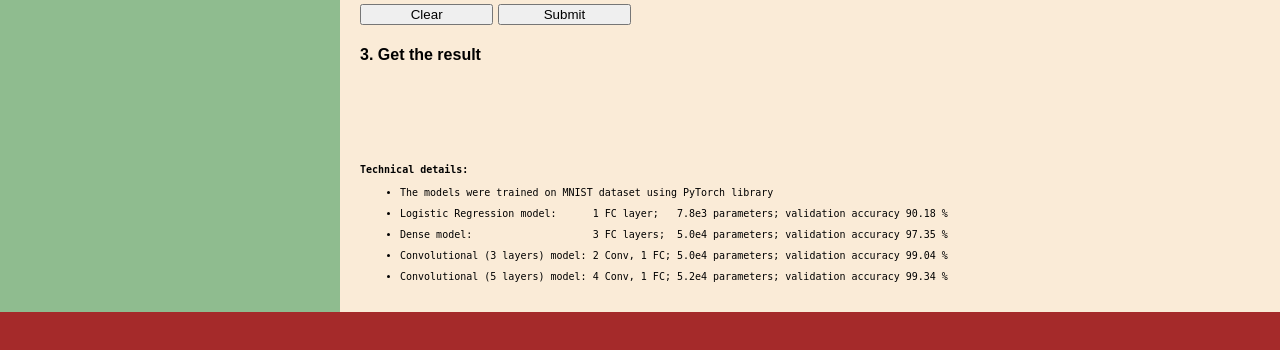
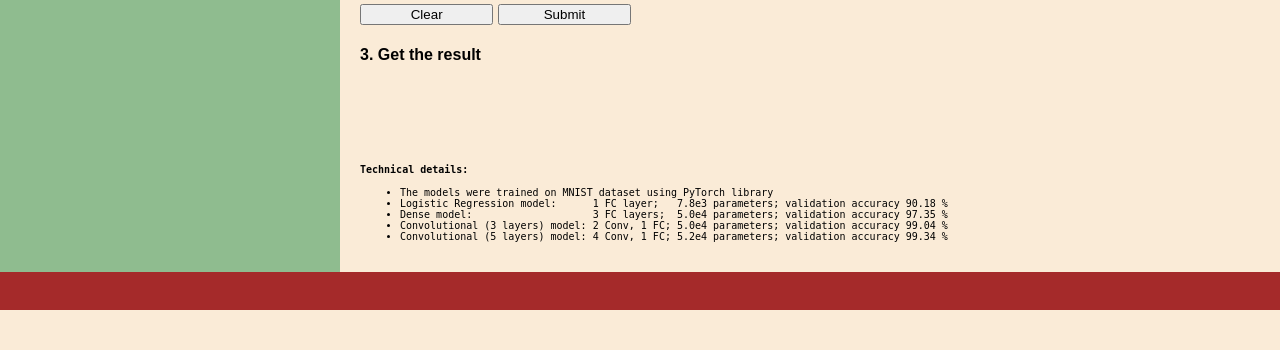
Before and after one commit to ivan-kud/ml-service, a FastAPI app: page /digit in a window 1280 px wide. Shown: the part 682-1032 px from the top of the page. After the commit the page ends 992 px from the top, so only its background shows below. Run offline with FastAPI, Linux system fonts and the light colour scheme.

Commit message:
fix description
fix displaying of technical description part for low resolution devices

```diff
--- a/app/src/digit.py
+++ b/app/src/digit.py
@@ -14,7 +14,7 @@ CLASSES = 10
 CHANNELS = 1
 DATA_MEAN, DATA_STD = 0.13, 0.31
 DATA_SUBZERO = (0 - DATA_MEAN) / DATA_STD
-MODEL_PATH = 'ml-models/'
+MODEL_PATH = './ml-models/'
 
 
 class LogRegModel(nn.Module):
--- a/app/templates/pages/digit.html
+++ b/app/templates/pages/digit.html
@@ -31,10 +31,10 @@
 <b class="details">Technical details:</b>
 <ul class="details">
     <li>The models were trained on MNIST dataset using PyTorch library</li>
-    <li><pre>Logistic Regression model:      1 FC layer;   7.8e3 parameters; validation accuracy 90.18 %</pre></li>
-    <li><pre>Dense model:                    3 FC layers;  5.0e4 parameters; validation accuracy 97.35 %</pre></li>
-    <li><pre>Convolutional (3 layers) model: 2 Conv, 1 FC; 5.0e4 parameters; validation accuracy 99.04 %</pre></li>
-    <li><pre>Convolutional (5 layers) model: 4 Conv, 1 FC; 5.2e4 parameters; validation accuracy 99.34 %</pre></li>
+    <li style="white-space:pre-wrap;">Logistic Regression model:      1 FC layer;   7.8e3 parameters; validation accuracy 90.18 %</li>
+    <li style="white-space:pre-wrap;">Dense model:                    3 FC layers;  5.0e4 parameters; validation accuracy 97.35 %</li>
+    <li style="white-space:pre-wrap;">Convolutional (3 layers) model: 2 Conv, 1 FC; 5.0e4 parameters; validation accuracy 99.04 %</li>
+    <li style="white-space:pre-wrap;">Convolutional (5 layers) model: 4 Conv, 1 FC; 5.2e4 parameters; validation accuracy 99.34 %</li>
 </ul>
 {% endblock %}
 
```
Also changed, not shown: 2 other files.
